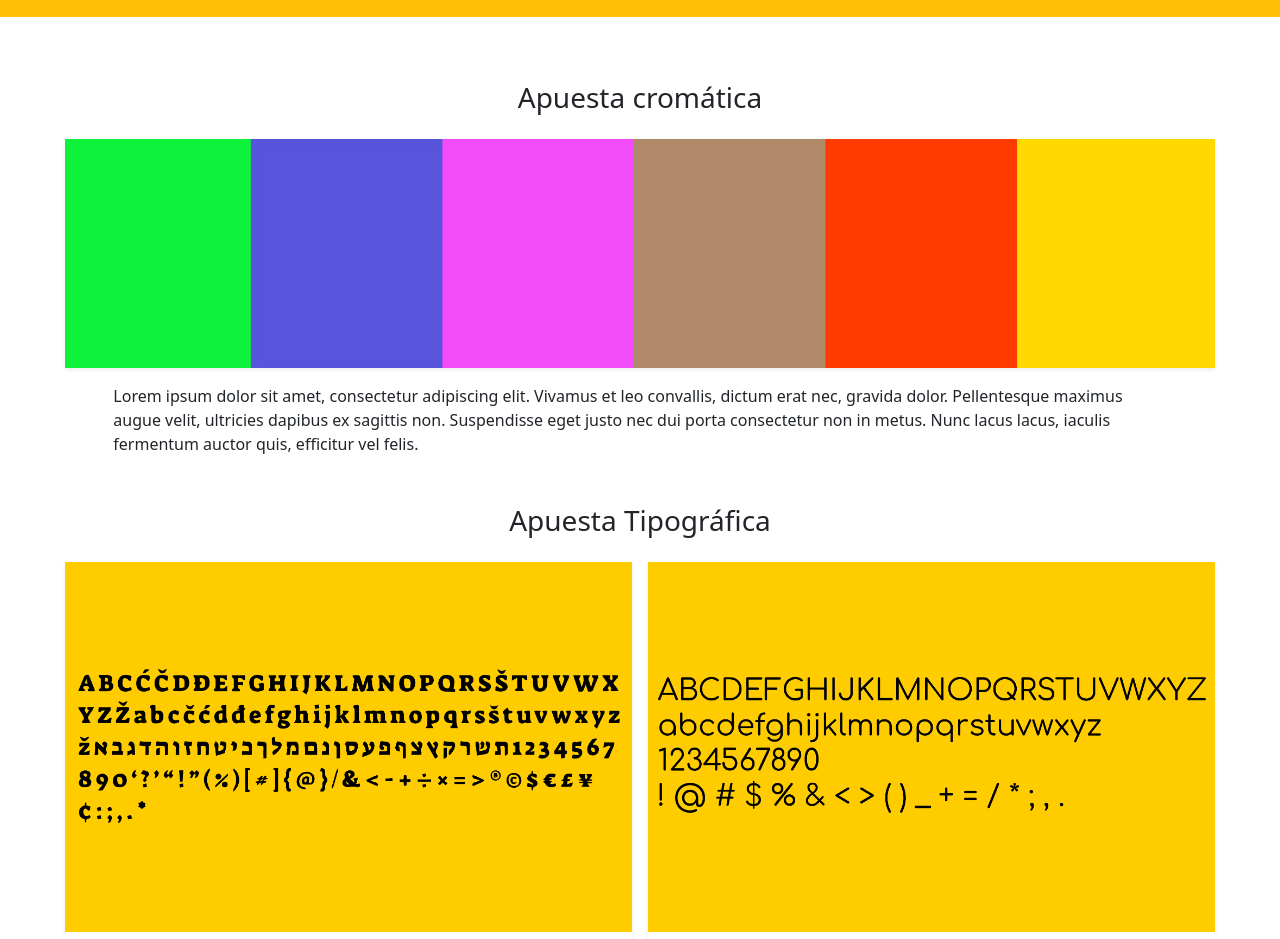
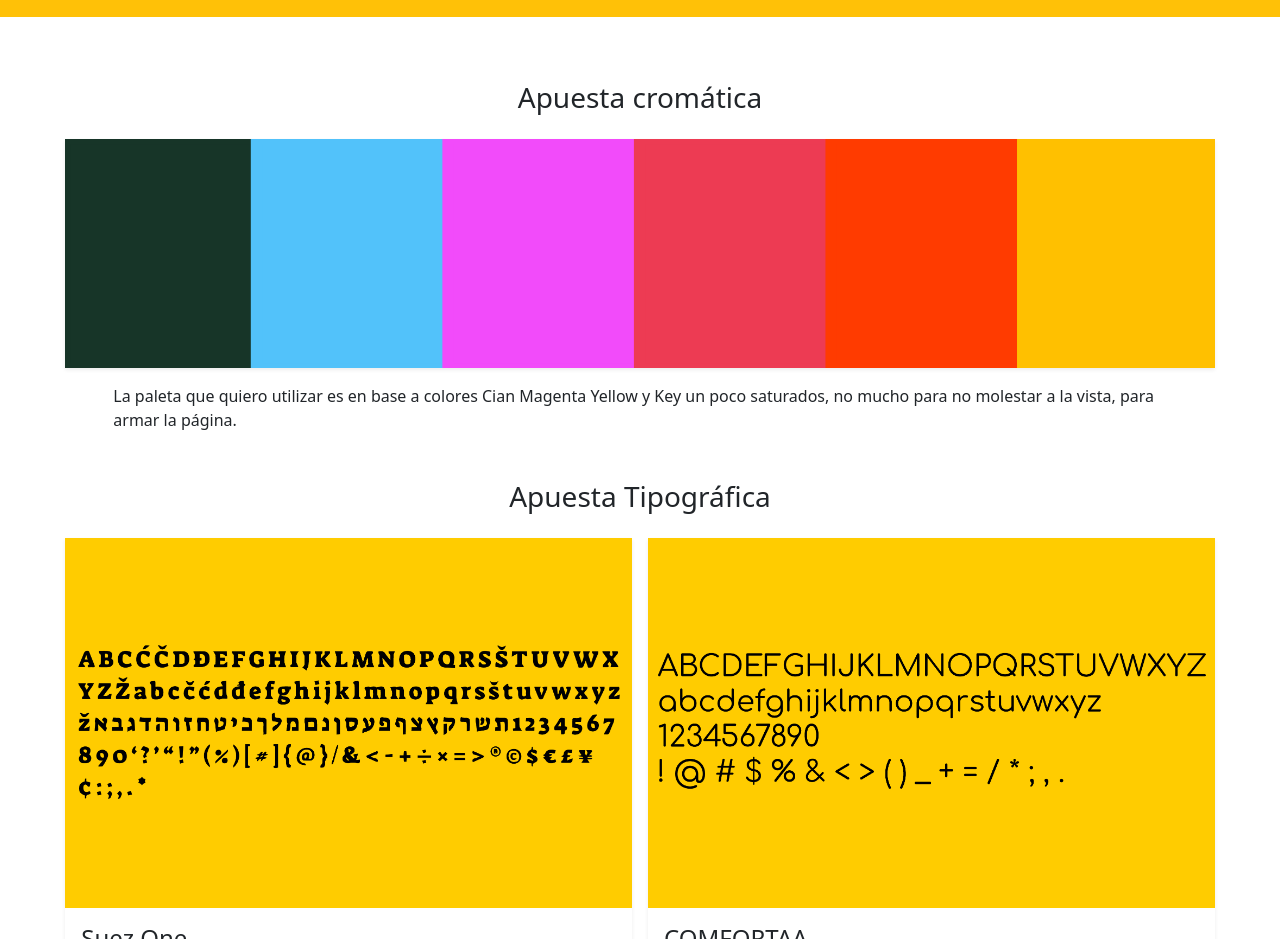
Before and after one commit to RobertRed-a/ixd-sesion-09, a plain HTML site: page index.html in a window 1280 px wide. Shown: the part 2800-3739 px from the top of the page. Drawn offline with nearby package versions, Linux system fonts and the light colour scheme.

Commit message:
Update index.html

```diff
--- a/index.html
+++ b/index.html
@@ -184,8 +184,7 @@
                         <g id="colores"></g>
                     </svg>
                     <p class="mx-5 mb-5">
-                        Lorem ipsum dolor sit amet, consectetur adipiscing elit. Vivamus et leo convallis, dictum erat nec, gravida dolor. Pellentesque maximus augue velit, ultricies dapibus ex sagittis non. Suspendisse eget justo nec dui
-                        porta consectetur non in metus. Nunc lacus lacus, iaculis fermentum auctor quis, efficitur vel felis.
+                        La paleta que quiero utilizar es en base a colores Cian Magenta Yellow y Key un poco saturados, no mucho para no molestar a la vista, para armar la página.
                     </p>
                     <!--LAS FUENTES TIPOGRÁFICAS-->
                     <h3 class="text-center">Apuesta Tipográfica</h3>
@@ -241,7 +240,7 @@
 
         <script>
             // Para la paleta cromatica
-            var colores = ["#0FF23C", "#5655DB", "#F24BFA", "#b08968", "#FF3B00", "#FFD900"];
+            var colores = ["#173528", "#52C2FA", "#F24BFA", "#ED3B53", "#FF3B00", "#FFC000"];
             var n = colores.length;
             var w = 100 / n;
             for (var x = 0; x < n; x++) {
```
